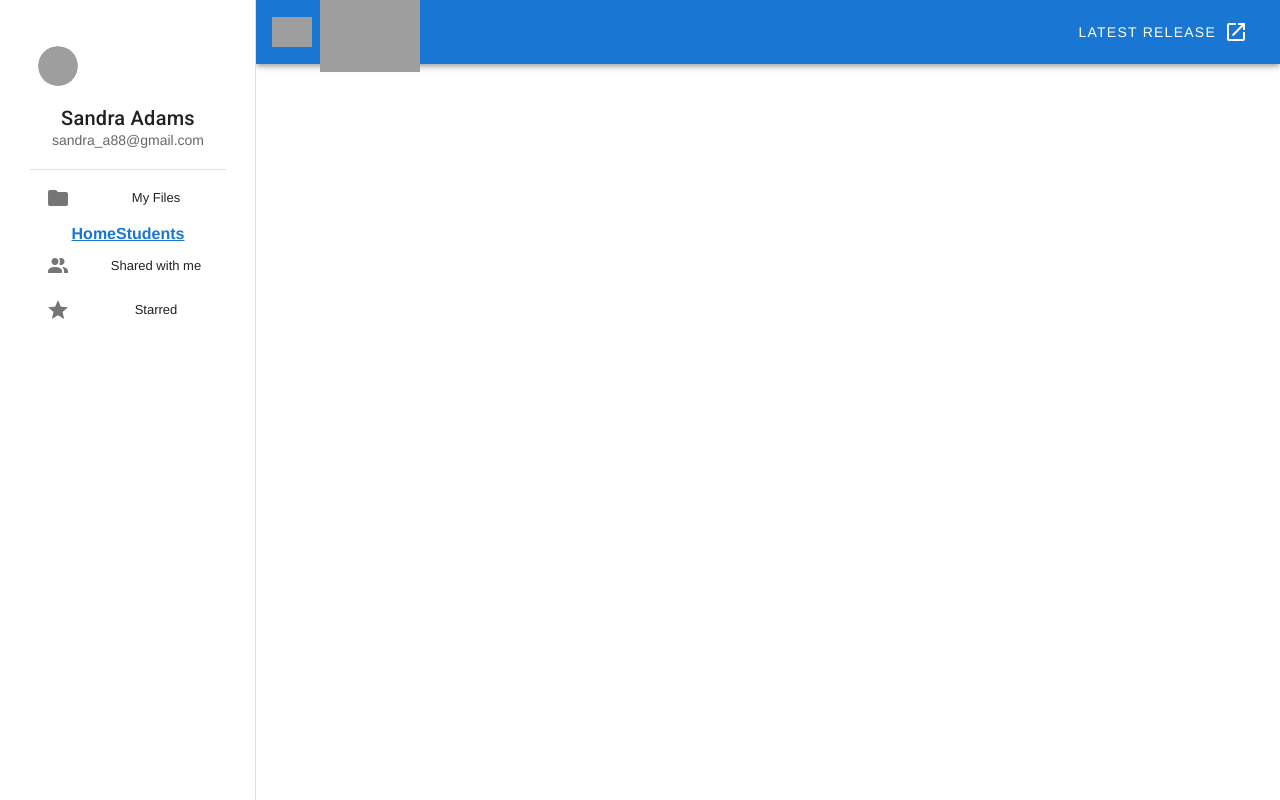
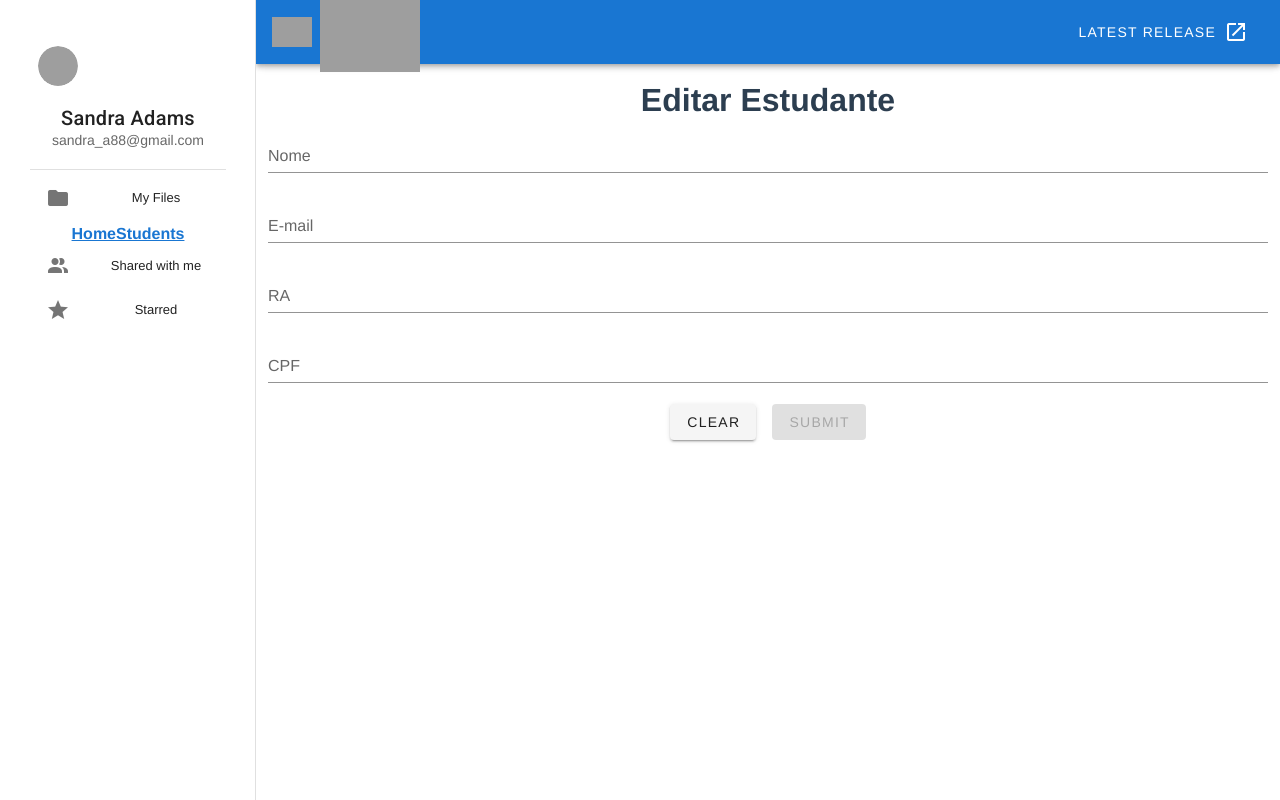
Before and after one commit to rafanp/challenge-full-stack-web, a Vue app: page /students/1/edit in a window 1280 px wide. Built offline with nearby package versions, Linux system fonts and the light colour scheme; no server answers; grey boxes are pictures that could not be loaded.

Commit message:
feat/create-and-update-students

```diff
--- a/package.json
+++ b/package.json
@@ -9,6 +9,7 @@
   },
   "dependencies": {
     "core-js": "^3.8.3",
+    "vee-validate": "3",
     "vue": "^2.6.14",
     "vue-router": "^3.5.1",
     "vuetify": "^2.6.0"
--- /dev/null
+++ b/src/components/StudentForm.vue
@@ -0,0 +1,160 @@
+<!-- eslint-disable vue/no-mutating-props -->
+<template>
+  <validation-observer ref="observer" v-slot="{ invalid }">
+    <form @submit.prevent="submit">
+      <validation-provider v-slot="{ errors }" name="name" rules="required">
+        <v-text-field
+          v-model="student.name"
+          :error-messages="errors"
+          label="Nome"
+          required
+        ></v-text-field>
+      </validation-provider>
+
+      <validation-provider v-slot="{ errors }" name="email" rules="required">
+        <v-text-field
+          v-model="student.email"
+          :error-messages="errors"
+          label="E-mail"
+          required
+        ></v-text-field>
+      </validation-provider>
+
+      <validation-provider
+        v-slot="{ errors }"
+        name="ra"
+        rules="required|integer"
+      >
+        <v-text-field
+          v-model="student.ra"
+          :error-messages="errors"
+          label="RA"
+          required
+        ></v-text-field>
+      </validation-provider>
+
+      <validation-provider v-slot="{ errors }" name="cpf">
+        <v-text-field
+          v-model="student.cpf"
+          :error-messages="errors"
+          label="CPF"
+          required
+        ></v-text-field>
+      </validation-provider>
+
+      <!-- <validation-provider
+        v-slot="{ errors }"
+        name="cpf"
+        :rules="{
+          regex:
+            '([0-9]{2}[\.]?[0-9]{3}[\.]?[0-9]{3}[\/]?[0-9]{4}[-]?[0-9]{2})|([0-9]{3}[\.]?[0-9]{3}[\.]?[0-9]{3}[-]?[0-9]{2})',
+        }"
+      >
+        <v-text-field
+          v-model="cpf"
+          :error-messages="errors"
+          label="CPF"
+          required
+        ></v-text-field>
+      </validation-provider> -->
+
+      <v-btn class="mr-4" @click="clear"> clear </v-btn>
+      <v-btn type="submit" :disabled="invalid"> submit </v-btn>
+    </form>
+  </validation-observer>
+</template>
+
+<script>
+import {
+  required,
+  digits,
+  email,
+  max,
+  regex,
+  integer,
+} from "vee-validate/dist/rules";
+import {
+  extend,
+  ValidationObserver,
+  ValidationProvider,
+  setInteractionMode,
+} from "vee-validate";
+
+setInteractionMode("eager");
+
+extend("digits", {
+  ...digits,
+  message: "{_field_} needs to be {length} digits. ({_value_})",
+});
+
+extend("required", {
+  ...required,
+  message: "Campo obrigatório",
+});
+
+extend("max", {
+  ...max,
+  message: "{_field_} may not be greater than {length} characters",
+});
+
+extend("regex", {
+  ...regex,
+  message: "Valor inválido",
+});
+
+extend("email", {
+  ...email,
+  message: "Email inválido",
+});
+
+extend("integer", {
+  ...integer,
+  message: "Deve ser um número inteiro",
+});
+
+export default {
+  components: {
+    ValidationProvider,
+    ValidationObserver,
+  },
+  props: {
+    student: Object,
+  },
+  data: () => ({}),
+
+  methods: {
+    async submit() {
+      const isValidated = await this.$refs.observer.validate();
+
+      if (isValidated) {
+        this.$emit("add:student", this.student);
+      }
+    },
+    clear() {
+      this.name = "";
+      this.email = "";
+      this.cpf = "";
+      this.ra = "";
+      this.$refs.observer.reset();
+    },
+  },
+};
+</script>
+
+<style scoped>
+form {
+  margin-bottom: 2rem;
+}
+
+[class*="-message"] {
+  font-weight: 500;
+}
+
+.error-message {
+  color: #d33c40;
+}
+
+.success-message {
+  color: #32a95d;
+}
+</style>
--- a/src/components/StudentsTable.vue
+++ b/src/components/StudentsTable.vue
@@ -1,10 +1,41 @@
+<!-- eslint-disable vue/valid-v-slot -->
 <template>
   <v-data-table
     :headers="headers"
     :items="students"
     :items-per-page="5"
     class="elevation-1"
-  ></v-data-table>
+  >
+    <template v-slot:item.actions="{ item }">
+      <v-icon class="mr-2" @click="editItem(item)"> mdi-pencil </v-icon>
+      <v-icon @click="deleteItem(item)"> mdi-delete </v-icon>
+    </template>
+
+    <template v-slot:top>
+      <v-toolbar flat>
+        <v-toolbar-title>Students</v-toolbar-title>
+        <v-spacer></v-spacer>
+
+        <v-dialog v-model="dialogDelete" max-width="500px">
+          <v-card>
+            <v-card-title class="text-h5">
+              Are you sure you want to delete this item?</v-card-title
+            >
+            <v-card-actions>
+              <v-spacer></v-spacer>
+              <v-btn color="blue darken-1" text @click="closeDelete"
+                >Cancel</v-btn
+              >
+              <v-btn color="blue darken-1" text @click="deleteItemConfirm"
+                >OK</v-btn
+              >
+              <v-spacer></v-spacer>
+            </v-card-actions>
+          </v-card>
+        </v-dialog>
+      </v-toolbar>
+    </template>
+  </v-data-table>
 </template>
 
 <script>
@@ -14,7 +45,32 @@ export default {
     students: Array,
   },
 
+  methods: {
+    editItem(item) {
+      console.log(item);
+      this.$router.push(`/students/${item.id}/edit`);
+    },
+
+    deleteItem(item) {
+      console.log(item);
+      this.selectedId = item.id;
+      this.dialogDelete = true;
+    },
+
+    deleteItemConfirm() {
+      this.$emit("delete:student", this.selectedId);
+      this.closeDelete();
+    },
+
+    closeDelete() {
+      this.dialogDelete = false;
+    },
+  },
+
   data: () => ({
+    dialogDelete: false,
+    selectedId: null,
+
     headers: [
       {
         text: "Registro Acadêmico",
@@ -25,6 +81,7 @@ export default {
       { text: "Nome", value: "name" },
       { text: "Email", value: "email" },
       { text: "CPF", value: "cpf" },
+      { text: "Ações", value: "actions" },
     ],
   }),
 };
--- a/src/router/index.js
+++ b/src/router/index.js
@@ -1,6 +1,6 @@
 import Vue from 'vue';
 import VueRouter from 'vue-router';
-import HomeView from '../views/HomeView.vue';
+import HomeView from '@/views/HomeView.vue';
 
 Vue.use(VueRouter);
 
@@ -19,6 +19,16 @@ const routes = [
     component: () =>
       import(/* webpackChunkName: "about" */ '../views/StudentView.vue'),
   },
+  {
+    path: '/students/new',
+    name: 'students',
+    component: () => import('../views/NewRegisterView.vue'),
+  },
+  {
+    path: '/students/:id/edit',
+    name: 'students',
+    component: () => import('../views/NewRegisterView.vue'),
+  },
 ];
 
 const router = new VueRouter({
--- /dev/null
+++ b/src/views/NewRegisterView.vue
@@ -0,0 +1,81 @@
+<template>
+  <v-container>
+    <h1>{{ $route.params.id ? "Editar" : "Criar" }} Estudante</h1>
+    <StudentForm @add:student="saveForm" :student="student" />
+  </v-container>
+</template>
+
+<script>
+import StudentForm from "@/components/StudentForm";
+
+export default {
+  name: "NewRegisterView",
+
+  components: { StudentForm },
+
+  mounted() {
+    const { id } = this.$route.params;
+    if (id) {
+      this.getStudent(id);
+    }
+  },
+
+  methods: {
+    async saveForm(student) {
+      try {
+        const response = student.id
+          ? await this.updateStudent(student)
+          : await this.createStudent(student);
+        console.log(response);
+        this.$router.push("/students");
+      } catch (error) {
+        console.error(error);
+      }
+    },
+
+    async createStudent(student) {
+      const requestOptions = {
+        method: "POST",
+        headers: { "Content-Type": "application/json" },
+        body: JSON.stringify(student),
+      };
+
+      const response = await fetch(
+        "http://localhost:3333/students",
+        requestOptions
+      );
+
+      return response;
+    },
+
+    async updateStudent(student) {
+      const requestOptions = {
+        method: "PUT",
+        headers: { "Content-Type": "application/json" },
+        body: JSON.stringify(student),
+      };
+
+      const response = await fetch(
+        `http://localhost:3333/students/${student.id}`,
+        requestOptions
+      );
+
+      return response;
+    },
+
+    async getStudent(id) {
+      try {
+        const response = await fetch(`http://localhost:3333/students/${id}`);
+        const data = await response.json();
+        this.student = data;
+      } catch (error) {
+        console.error(error);
+      }
+    },
+  },
+
+  data: () => ({
+    student: {},
+  }),
+};
+</script>
--- a/src/views/StudentView.vue
+++ b/src/views/StudentView.vue
@@ -3,10 +3,12 @@
     <v-row class="d-flex pa-2">
       <v-text-field placeholder="Digite sua busca" solo />
       <v-btn elevation="2">Pesquisar</v-btn>
-      <v-btn elevation="2">Cadastrar aluno</v-btn>
+      <v-btn elevation="2" @click="() => this.$router.push('/students/new')"
+        >Cadastrar aluno</v-btn
+      >
     </v-row>
 
-    <StudentsTable :students="students" />
+    <StudentsTable :students="students" @delete:student="deleteStudent" />
   </v-container>
 </template>
 
@@ -34,6 +36,19 @@ export default {
         console.error(error);
       }
     },
+
+    async deleteStudent(id) {
+      console.log("delete", id);
+      try {
+        const response = await fetch(`http://localhost:3333/students/${id}`, {
+          method: "DELETE",
+        });
+        console.log(response);
+        this.getStudents();
+      } catch (error) {
+        console.error(error);
+      }
+    },
   },
 
   data: () => ({
```
Also changed, not shown: 1 other file (tests, documents, lock files or other folders).
